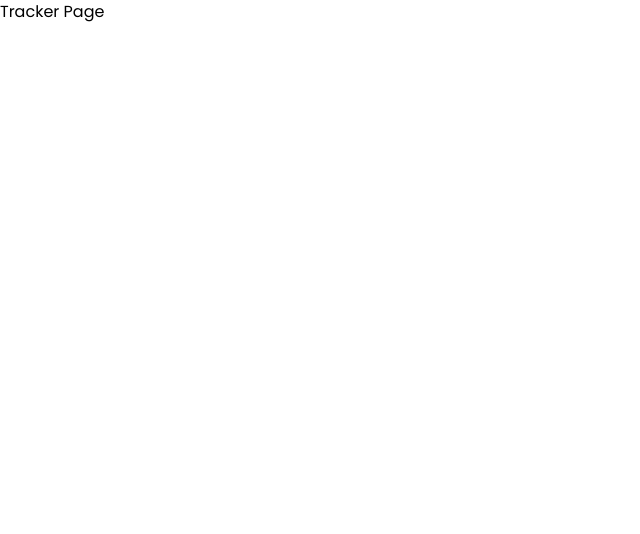
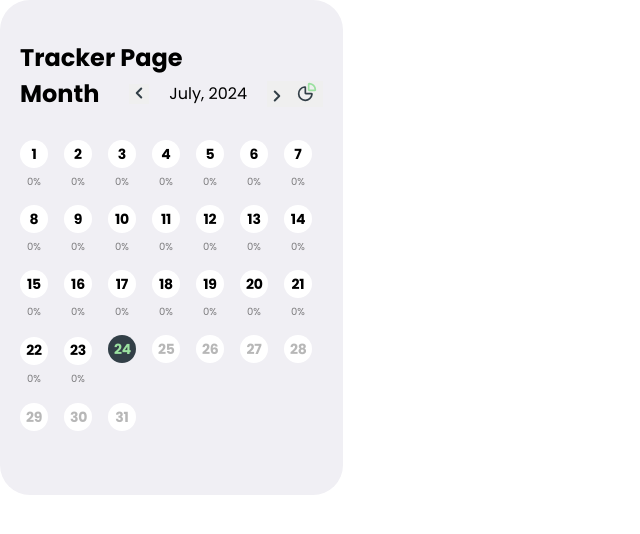
Before and after one commit to MaxBeliienko/50-85-front, a React (Vite) app: page /tracker in a window 1280 px wide. Shown: the top 534 px of the page, without its empty margins (0-640 px from the left). Built offline with nearby package versions, Linux system fonts and the light colour scheme.

Commit message:
upd
disabled, props percent, current day

```diff
--- a/src/App.jsx
+++ b/src/App.jsx
@@ -10,7 +10,6 @@ import NotFound from './components/notFound/NotFound';
 
 const HomePage = lazy(() => import('./pages/HomePage'));
 const TrackerPage = lazy(() => import('./pages/TrackerPage'));
-
 
 function App() {
   return (
--- a/src/components/Calendar/Calendar.jsx
+++ b/src/components/Calendar/Calendar.jsx
@@ -1,10 +1,10 @@
 import css from './Calendar.module.css';
 
 // додати ще 1 пропс currentDay
-const Calendar = ({ year, month, currentDay }) => {
+const Calendar = ({ year, month, currentDay, waterQuantity }) => {
   const daysInMonth = new Date(year, month + 1, 0).getDate();
   const daysArray = Array.from({ length: daysInMonth }, (_, i) => i + 1);
-  console.log(currentDay)
+  console.log(currentDay);
   // if (currentDay) {
   //   return <button className={css.calendarday}></button>
   // }
@@ -13,8 +13,15 @@ const Calendar = ({ year, month, currentDay }) => {
     <ul className={css.calendar}>
       {daysArray.map(day => (
         <li key={day}>
-          <button className={css.calendarday}>{day}</button>
-          <p className={css.percent}>100%</p>
+          <button
+            className={day === currentDay ? css.currentday : css.calendarday}
+            disabled={day > currentDay}
+          >
+            {day}
+          </button>
+          <p className={day < currentDay ? css.percent : css.hidden}>
+            {waterQuantity}%
+          </p>
         </li>
       ))}
     </ul>
--- a/src/components/Calendar/Calendar.module.css
+++ b/src/components/Calendar/Calendar.module.css
@@ -5,6 +5,13 @@
   justify-content: flex-start;
   max-width: 100%;
   gap: 16px;
+
+  li {
+    display: flex;
+    flex-direction: column;
+    align-items: center;
+    justify-content: center;
+  }
 }
 
 .btn {
@@ -15,12 +22,6 @@
   border-radius: 50%;
   cursor: pointer;
   background-color: white;
-}
-
-li {
-  display: flex;
-  flex-direction: column;
-  align-items: center;
 }
 
 .calendarday {
@@ -35,23 +36,35 @@ li {
   font-size: 14px;
   line-height: 1.29;
   letter-spacing: -0.01em;
-  text-align: center;
 }
 
-.calendarday.currentday {
-  padding: 5px 7px;
+.currentday {
   border: none;
   outline: none;
   width: 28px;
   height: 28px;
   border-radius: 50%;
   cursor: pointer;
+  background-color: white;
+  font-weight: 700;
+  font-size: 14px;
+  line-height: 1.29;
+  letter-spacing: -0.01em;
   color: #9be1a0;
   background-color: #323f47;
 }
 
 .percent {
+  margin-top: 6px;
   font-weight: 400;
   font-size: 10px;
   color: rgba(47, 47, 47, 0.6);
 }
+
+.disabledStyle {
+  cursor: 'not-allowed';
+}
+
+.hidden {
+  visibility: hidden;
+}
--- a/src/components/CalendarSection/CalendarSection.jsx
+++ b/src/components/CalendarSection/CalendarSection.jsx
@@ -3,7 +3,7 @@ import { useState, useEffect } from 'react';
 import css from './CalendarSection.module.css';
 import Iconsvg from '../Icon';
 
-const CalendarSection = () => {
+const CalendarSection = ({ waterQuantity }) => {
   const [currentDate, setCurrentDate] = useState({
     year: null,
     month: null,
@@ -43,18 +43,19 @@ const CalendarSection = () => {
   // }
 
   return (
-    <div className={css.container}>
+    <>
       <div className={css.title}>
         <h2>Month</h2>
         <div className={css.blockcalendar}>
-          <button className={css.arrow}>
-            <Iconsvg iconName={'left'} styles={css.left} />
+          <button className={css.btn}>
+            <Iconsvg iconName={'left'} />
           </button>
           <p>
             {monthNames[currentDate.month]}, {currentDate.year}
           </p>
-          <button className={css.arrow} onClick={handleNextMonth}>
-            <Iconsvg iconName={'right'} styles={css.right} />
+          <button className={css.btn} onClick={handleNextMonth}>
+            <Iconsvg iconName={'right'} />
+            <Iconsvg iconName={'schedule'} styles={css.schedule} />
           </button>
         </div>
       </div>
@@ -64,11 +65,12 @@ const CalendarSection = () => {
           year={currentDate.year}
           month={currentDate.month}
           currentDay={currentDate.day}
+          waterQuantity={waterQuantity}
         />
       ) : (
         <p>Loading...</p>
       )}
-    </div>
+    </>
   );
 };
 
--- a/src/components/CalendarSection/CalendarSection.module.css
+++ b/src/components/CalendarSection/CalendarSection.module.css
@@ -15,17 +15,22 @@
   display: flex;
   align-items: center;
   gap: 20px;
+  justify-content: center;
 }
-.left {
-  width:8px;
-  height: 12px;
 
-}
-.right {
-  width:8px;
-  height: 12px;
-}
-.arrow {
+.btn {
   border: none;
   outline: none;
+  cursor: pointer;
+
+  svg {
+    width: 8px;
+    height: 12px;
+  }
+
+  .schedule {
+    width: 20px;
+    height: 20px;
+    margin-left: 16px;
+  }
 }
--- a/src/pages/TrackerPage.jsx
+++ b/src/pages/TrackerPage.jsx
@@ -1,5 +1,25 @@
+import css from './TrackerPage.module.css';
+import CalendarSection from '../components/CalendarSection/CalendarSection';
+import { useState } from 'react';
+
 const TrackerPage = () => {
-  return <div>Tracker Page</div>;
+  const [dailyNorma, setDailyNorma] = useState(1);
+  const [waterQuantity, setWaterQuantity] = useState(0);
+
+  const addWater = () => {
+    setWaterQuantity(prevState => prevState + 0.25);
+  };
+
+  const decreaseWater = () => {
+    setWaterQuantity(prevState => prevState - 0.25);
+  };
+
+  return (
+    <div className={css.container}>
+      <h2>Tracker Page</h2>
+      <CalendarSection waterQuantity={(waterQuantity / dailyNorma) * 100} />
+    </div>
+  );
 };
 
 export default TrackerPage;
--- /dev/null
+++ b/src/pages/TrackerPage.module.css
@@ -0,0 +1,6 @@
+.container {
+  background-color: #f0eff4;
+  padding: 40px 20px;
+  width: 343px;
+  border-radius: 30px;
+}
```
